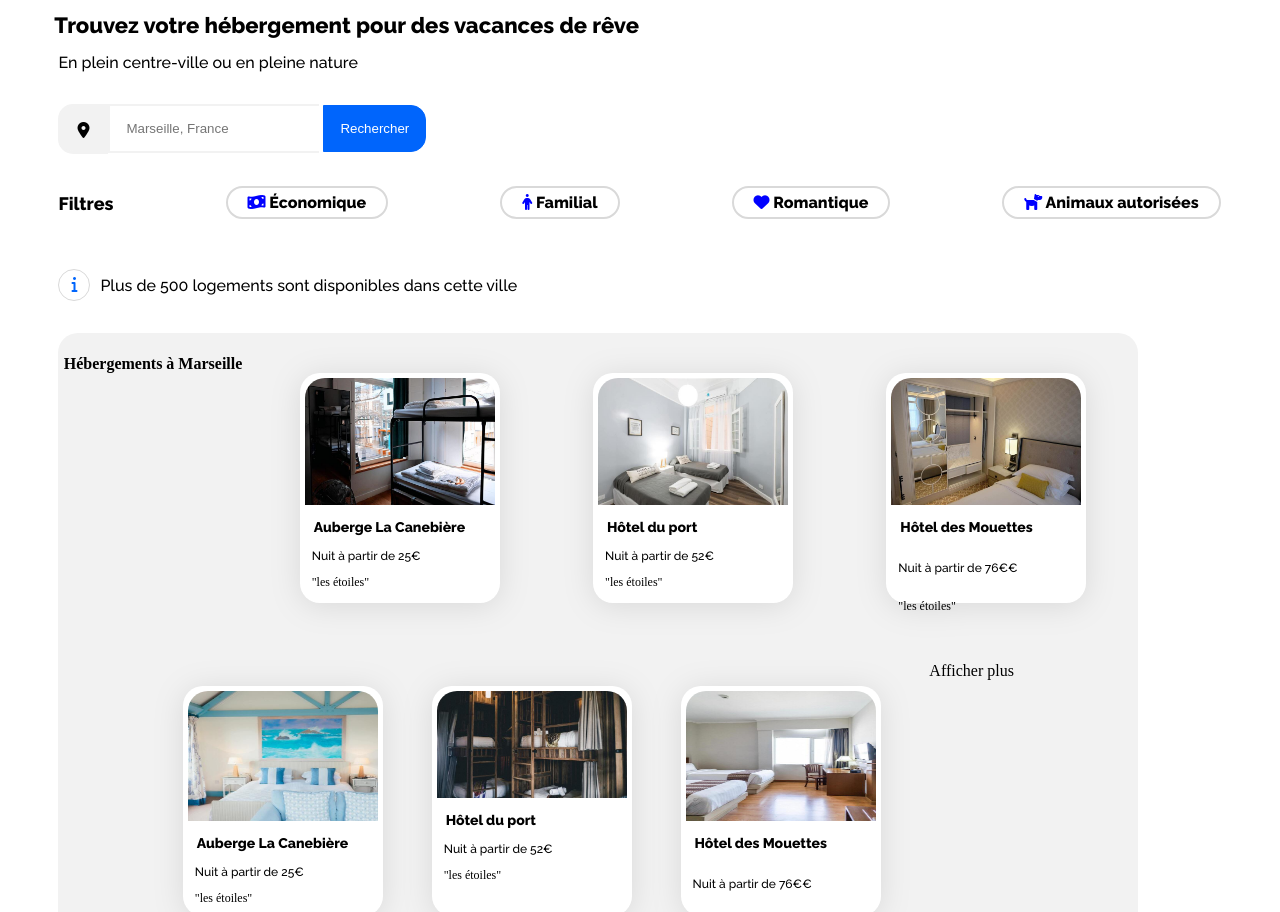
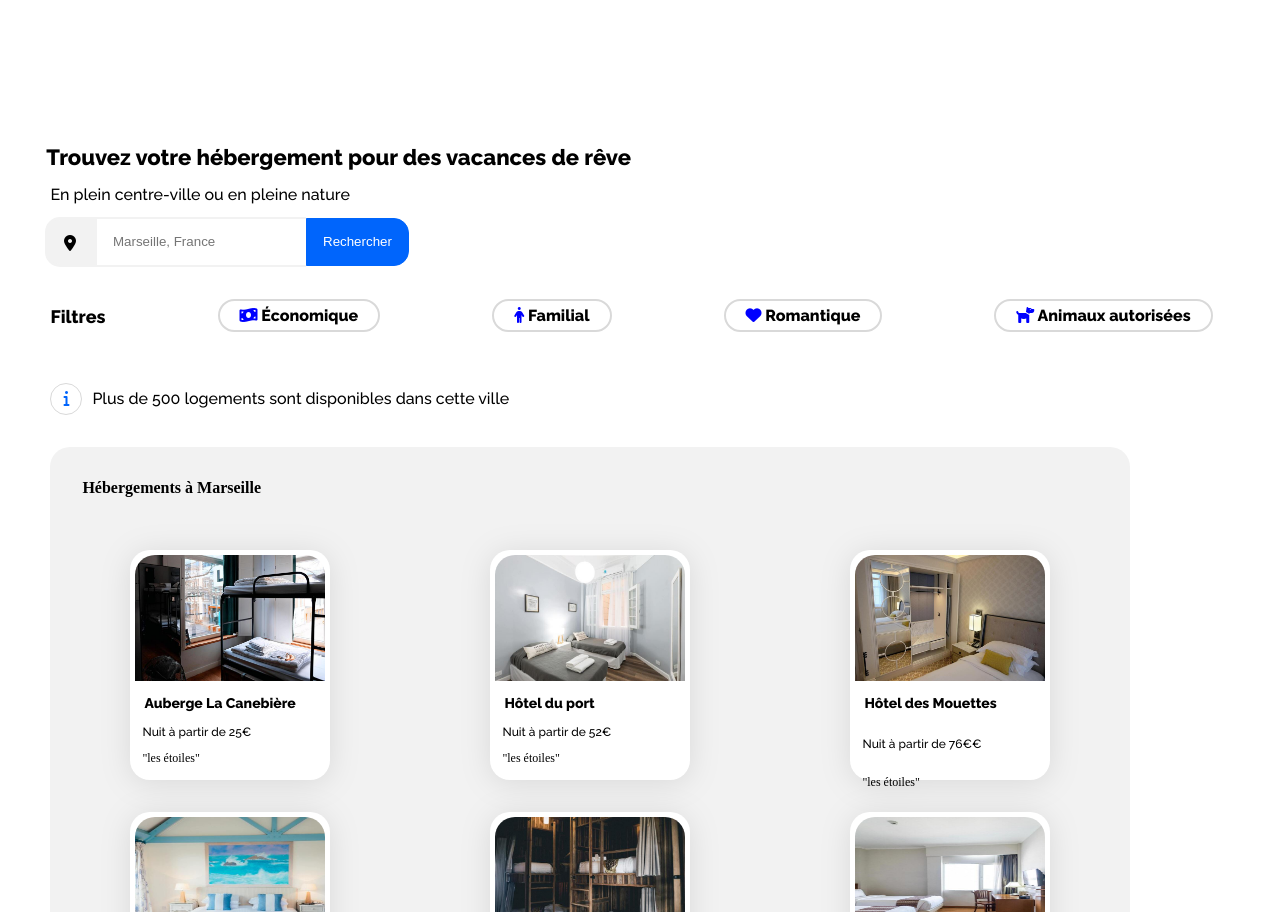
Before and after one commit to ArkoOC/Projet-2, a plain HTML site: page Index.html in a window 1280 px wide. Shown: the part 121-1033 px from the top of the page. Drawn offline with Linux system fonts and the light colour scheme.

Commit message:
body en margin auto

```diff
--- a/Index.html
+++ b/Index.html
@@ -34,7 +34,7 @@
             </div>
             <div id="rechercher">
                 <input class="champ" type="text" placeholder="Marseille, France" />
-                <button id="Bouton">Rechercher</button>
+                <input type="submit" id="Bouton" value="Rechercher">
             </div>
         </form>
     </div>
@@ -103,7 +103,7 @@
                 <p class="Texte_hebergement">Nuit à partir de 76€€</p>
                 <p class="Etoiles_hebergement">"les étoiles"</p>
             </div>
-            <p class="afficher_plus">Afficher plus</p>
         </div>
-        </body>
+        <p class="afficher_plus">Afficher plus</p>
     </div>
+</body>
--- a/style.CSS
+++ b/style.CSS
@@ -1,3 +1,8 @@
+body{
+    max-width: 1440px;
+    max-height: 1884;
+    margin: auto;
+}
 #en-tete{
     display: flex;
     padding-top: 3.15em;
@@ -14,7 +19,7 @@
 #nav{
     display: flex;
     width: 400px;
-    height: 60px;
+    height: 200px;
     justify-content: space-around;
 }
 
@@ -31,11 +36,12 @@
 
 #hebergements:hover{
     color: #0065FC;
-    border-top: 15px #0065FC;
+    border-top:solid 5px #0065FC;
 }
 
 #activites:hover{
     color: #0065FC;
+    border-top: solid 5px #0065FC;
 }
 
 h1{
@@ -58,8 +64,9 @@ h2{
 
 .formulaire{
     display: flex;
+    font-size: 0px;
     margin-top: 2em;
-    padding-left: 3.15em;
+    margin-left: 45px;
     width: 418px;
     height: 50px;
 }
@@ -69,13 +76,14 @@ h2{
     border: 3px solid #F2F2F2;
     border-radius: 15px 0px 0px 15px;
     padding: 15px 16px;
+    font-size: 16px;
 }
 
 #Bouton{
     background: #0065FC;
     border: 1px solid #0065FC;
     border-radius: 0px 15px 15px 0px;
-    padding: 15px 16px;
+    padding: 15.3px 16px;
     color: white;
 }
 
@@ -84,7 +92,7 @@ h2{
     border-left:2px solid #F2F2F2;
     border-bottom:2px solid #F2F2F2;
     border-right: none;
-    padding: 15px 16px;
+    padding: 15.3px 16px ;
 }
 
 #Bouton:active{
@@ -156,11 +164,11 @@ h2{
 }
 
 #Hébergements_à_Marseille{
-    display: flex;
+
     flex-wrap: wrap;
     background-color:#F2F2F2;
     width: 1080px;
-    height: 626px;
+    height: 700px;
     border-radius: 20px;
     margin-top: 2em;
     margin-left:3.15em;
@@ -171,19 +179,20 @@ h2{
 #premiere_ligne_hebergement{
     display: flex;
     justify-content: space-around;
-    width: 880px;
+    padding-top: 2em;
+    width: 1080px;
 }
 
 #deuxieme_ligne_hebergement{
     display: flex;
     justify-content: space-around;
-    width: 880px;
+    margin-top: 2em;
+    width: 1080px;
 }
 
 .Cartes_hebergements{
     display: flex;
     flex-direction: column;
-    margin-top: 2.5em;
     width: 200px;
     height: 230px;
     background-color: white;
@@ -222,5 +231,8 @@ h3{
 }
 
 h4{
-
+    display:flex ;
+    max-height: 30px;
+    margin-left: 2em;
+    padding-top: 2em;
 }
```
